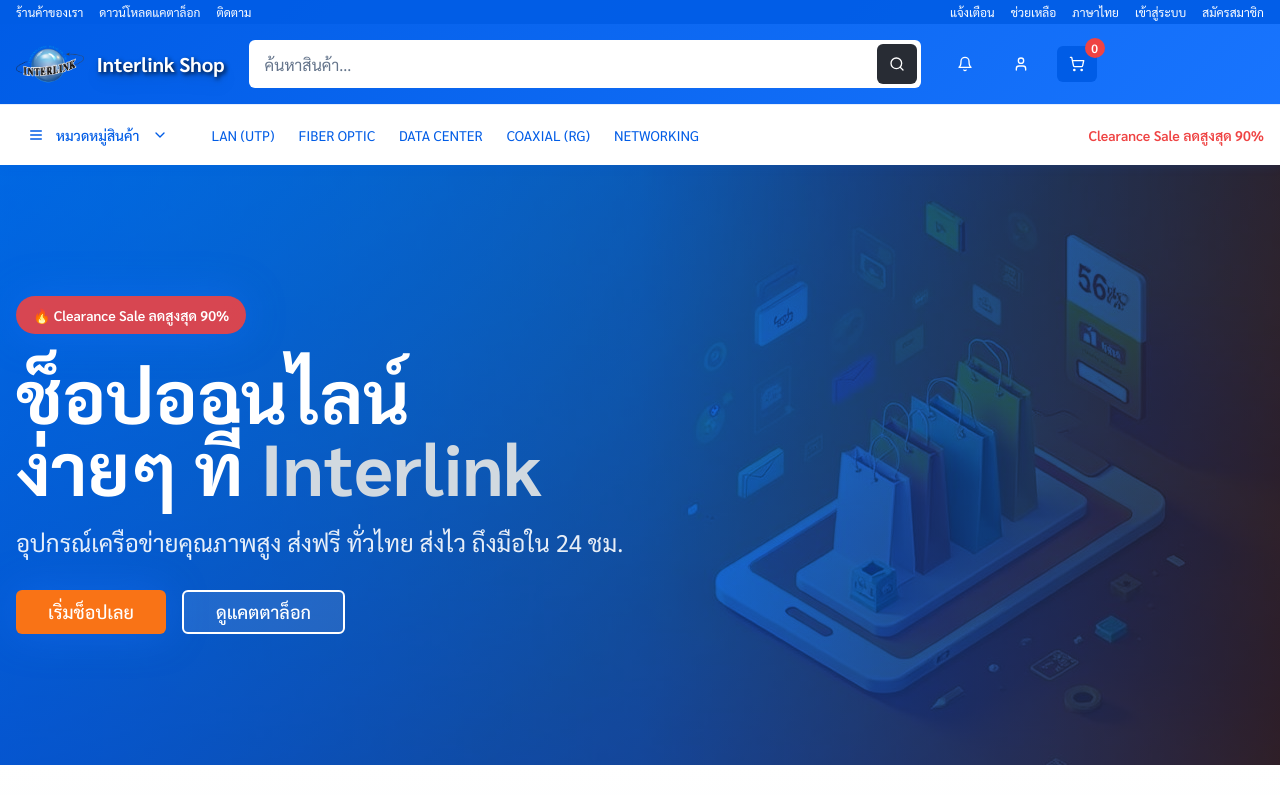
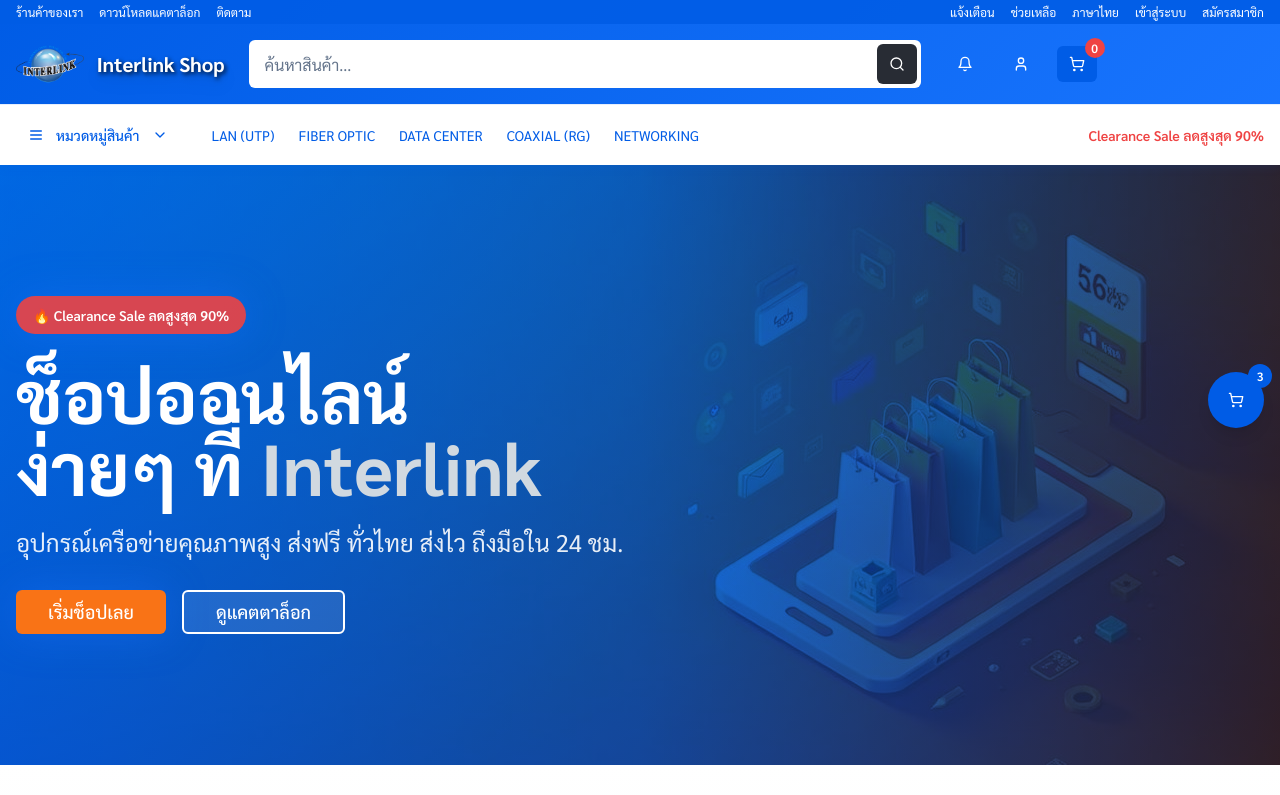
Before and after one commit to dayjakkrit03/ilink-shop-firebase, a React (Vite) app: page / in a window 1280 px wide. Shown: the top 795 px of the page. Built offline with nearby package versions, Linux system fonts and the light colour scheme.

Commit message:
Add cart button and drawer
Add a cart button to the right side of the page. Clicking the button will reveal a sliding drawer from the right, which can be hidden again by clicking it.

```diff
--- /dev/null
+++ b/src/components/ShoppingCart.tsx
@@ -0,0 +1,148 @@
+import { useState } from "react";
+import { ShoppingCart as CartIcon, Plus, Minus, X } from "lucide-react";
+import {
+  Sheet,
+  SheetContent,
+  SheetHeader,
+  SheetTitle,
+  SheetTrigger,
+} from "@/components/ui/sheet";
+import { Button } from "@/components/ui/button";
+import { Badge } from "@/components/ui/badge";
+
+// Mock cart data
+const cartItems = [
+  {
+    id: 1,
+    name: "เสื้อยืดสีขาว",
+    price: 299,
+    quantity: 2,
+    image: "https://images.unsplash.com/photo-1521572163474-6864f9cf17ab?w=100&h=100&fit=crop"
+  },
+  {
+    id: 2,
+    name: "กางเกงยีนส์",
+    price: 599,
+    quantity: 1,
+    image: "https://images.unsplash.com/photo-1542272604-787c3835535d?w=100&h=100&fit=crop"
+  }
+];
+
+export const ShoppingCart = () => {
+  const [isOpen, setIsOpen] = useState(false);
+  const [items, setItems] = useState(cartItems);
+
+  const totalItems = items.reduce((sum, item) => sum + item.quantity, 0);
+  const totalPrice = items.reduce((sum, item) => sum + (item.price * item.quantity), 0);
+
+  const updateQuantity = (id: number, newQuantity: number) => {
+    if (newQuantity <= 0) {
+      setItems(items.filter(item => item.id !== id));
+    } else {
+      setItems(items.map(item =>
+        item.id === id ? { ...item, quantity: newQuantity } : item
+      ));
+    }
+  };
+
+  return (
+    <Sheet open={isOpen} onOpenChange={setIsOpen}>
+      <SheetTrigger asChild>
+        <Button
+          className="fixed right-4 top-1/2 -translate-y-1/2 z-50 w-14 h-14 rounded-full shadow-lg bg-primary hover:bg-primary/90"
+          size="icon"
+        >
+          <CartIcon className="h-6 w-6" />
+          {totalItems > 0 && (
+            <Badge className="absolute -top-2 -right-2 h-6 w-6 rounded-full p-0 flex items-center justify-center text-xs">
+              {totalItems}
+            </Badge>
+          )}
+        </Button>
+      </SheetTrigger>
+
+      <SheetContent side="right" className="w-96 sm:max-w-md">
+        <SheetHeader>
+          <SheetTitle className="flex items-center gap-2">
+            <CartIcon className="h-5 w-5" />
+            ตะกร้าสินค้า ({totalItems} รายการ)
+          </SheetTitle>
+        </SheetHeader>
+
+        <div className="flex flex-col h-full">
+          {/* Cart Items */}
+          <div className="flex-1 overflow-y-auto py-4">
+            {items.length === 0 ? (
+              <div className="flex flex-col items-center justify-center h-full text-muted-foreground">
+                <CartIcon className="h-12 w-12 mb-4" />
+                <p>ตะกร้าสินค้าว่าง</p>
+              </div>
+            ) : (
+              <div className="space-y-4">
+                {items.map((item) => (
+                  <div key={item.id} className="flex items-center gap-3 p-3 border rounded-lg">
+                    <img
+                      src={item.image}
+                      alt={item.name}
+                      className="w-12 h-12 object-cover rounded"
+                    />
+                    <div className="flex-1">
+                      <h4 className="font-medium text-sm">{item.name}</h4>
+                      <p className="text-primary font-semibold">฿{item.price}</p>
+                    </div>
+                    <div className="flex items-center gap-2">
+                      <Button
+                        size="icon"
+                        variant="outline"
+                        className="h-8 w-8"
+                        onClick={() => updateQuantity(item.id, item.quantity - 1)}
+                      >
+                        <Minus className="h-3 w-3" />
+                      </Button>
+                      <span className="w-8 text-center">{item.quantity}</span>
+                      <Button
+                        size="icon"
+                        variant="outline"
+                        className="h-8 w-8"
+                        onClick={() => updateQuantity(item.id, item.quantity + 1)}
+                      >
+                        <Plus className="h-3 w-3" />
+                      </Button>
+                      <Button
+                        size="icon"
+                        variant="ghost"
+                        className="h-8 w-8 text-destructive"
+                        onClick={() => updateQuantity(item.id, 0)}
+                      >
+                        <X className="h-3 w-3" />
+                      </Button>
+                    </div>
+                  </div>
+                ))}
+              </div>
+            )}
+          </div>
+
+          {/* Cart Summary */}
+          {items.length > 0 && (
+            <div className="border-t pt-4 space-y-4">
+              <div className="flex justify-between items-center">
+                <span className="font-medium">รวม:</span>
+                <span className="font-bold text-lg text-primary">฿{totalPrice.toLocaleString()}</span>
+              </div>
+
+              <div className="space-y-2">
+                <Button className="w-full" size="lg">
+                  ชำระเงิน ({totalItems} รายการ)
+                </Button>
+                <Button variant="outline" className="w-full">
+                  ดูตะกร้าสินค้า
+                </Button>
+              </div>
+            </div>
+          )}
+        </div>
+      </SheetContent>
+    </Sheet>
+  );
+};
--- a/src/pages/Index.tsx
+++ b/src/pages/Index.tsx
@@ -5,6 +5,7 @@ import { FlashSale } from "@/components/FlashSale";
 import { InterlinkMall } from "@/components/InterlinkMall";
 import { ProductGrid } from "@/components/ProductGrid";
 import { Footer } from "@/components/Footer";
+import { ShoppingCart } from "@/components/ShoppingCart";
 
 const Index = () => {
   return (
@@ -16,6 +17,7 @@ const Index = () => {
       <FlashSale />
       <InterlinkMall />
       <Footer />
+      <ShoppingCart />
     </div>
   );
 };
```
